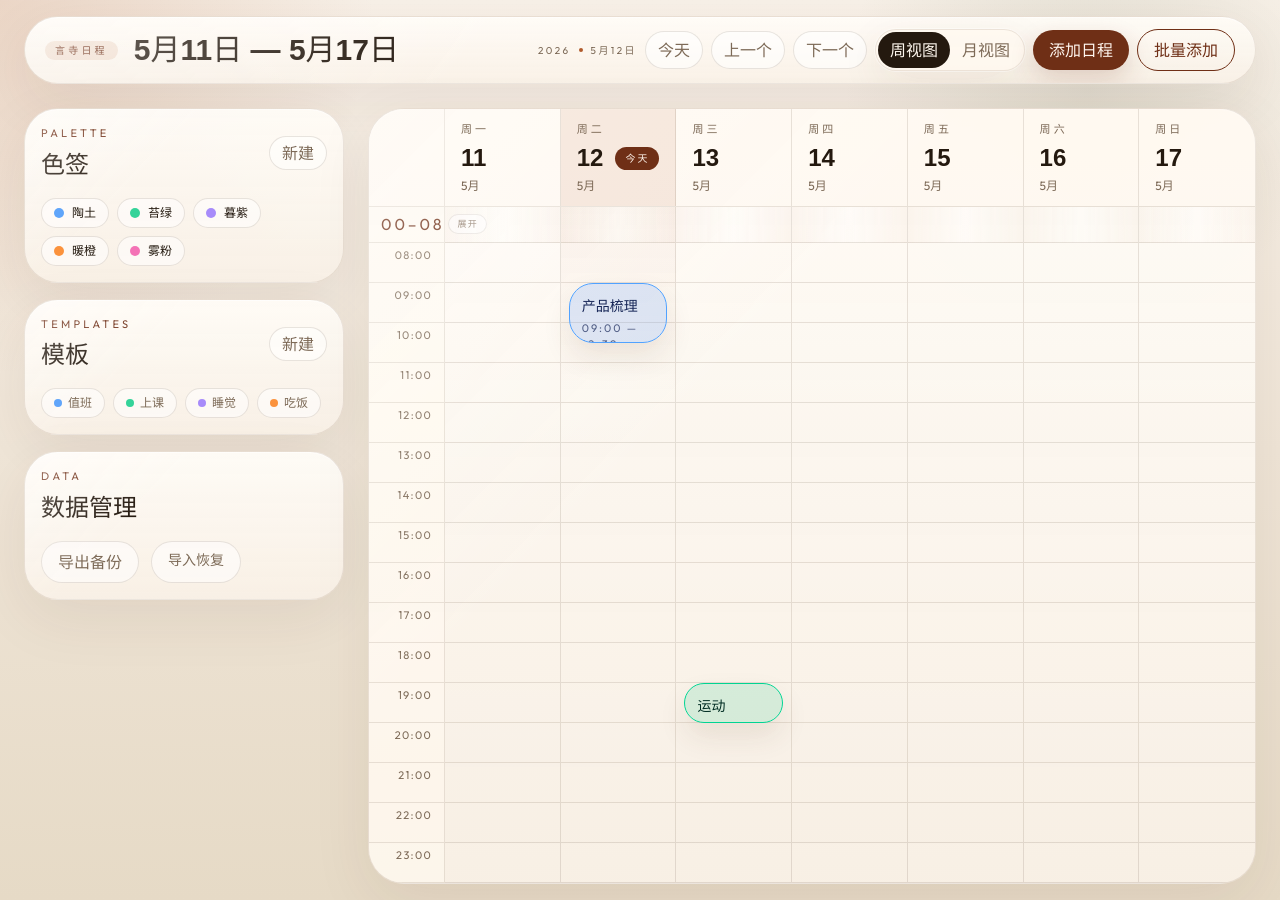
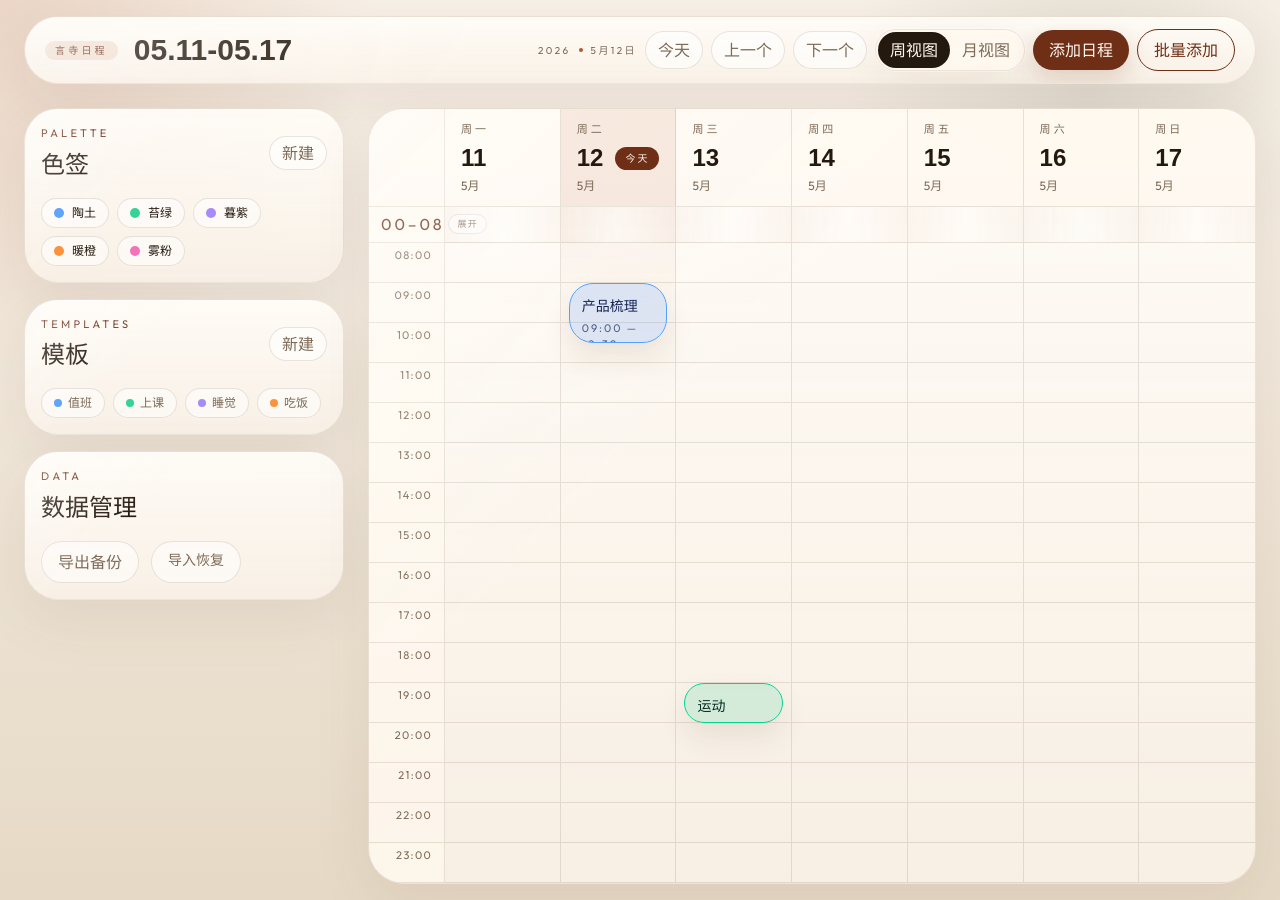
Before and after one commit to 2656172491/Yansi-schedule, a Vue app: page /#/ in a window 1280 px wide. Built offline with nearby package versions, Linux system fonts and the light colour scheme.

Commit message:
压缩移动端顶部日期格式

```diff
--- a/src/components/calendar/CalendarToolbar.vue
+++ b/src/components/calendar/CalendarToolbar.vue
@@ -2,7 +2,7 @@
 import { computed } from 'vue'
 import dayjs from 'dayjs'
 import { useCalendarStore } from '../../stores/calendar'
-import { formatDisplayDate, getWeekRange } from '../../utils/date'
+import { getWeekRange } from '../../utils/date'
 
 const calendarStore = useCalendarStore()
 const emit = defineEmits(['open-management'])
@@ -10,10 +10,10 @@ const emit = defineEmits(['open-management'])
 const title = computed(() => {
   if (calendarStore.viewMode === 'week') {
     const { start, end } = getWeekRange(calendarStore.currentDate)
-    return `${formatDisplayDate(start, 'M月D日')} — ${formatDisplayDate(end, 'M月D日')}`
+    return `${dayjs(start).format('MM.DD')}-${dayjs(end).format('MM.DD')}`
   }
 
-  return dayjs(calendarStore.currentDate).format('YYYY年M月')
+  return dayjs(calendarStore.currentDate).format('YYYY.MM')
 })
 
 const subtitle = computed(() => {
@@ -30,7 +30,7 @@ const subtitle = computed(() => {
         <div class="flex min-w-0 items-center gap-2 text-[9px] uppercase tracking-[0.18em] text-[var(--accent-deep)] lg:text-[10px] lg:tracking-[0.32em]">
           <span class="whitespace-nowrap rounded-full bg-[var(--accent-soft)] px-2 py-0.5 lg:px-2.5">言寺日程</span>
         </div>
-        <h1 class="daily-number min-w-0 truncate text-center text-2xl font-semibold leading-none text-[var(--ink)] sm:text-3xl lg:text-left">{{ title }}</h1>
+        <h1 class="daily-number min-w-0 truncate text-center text-xl font-semibold leading-none text-[var(--ink)] sm:text-2xl lg:text-left lg:text-3xl">{{ title }}</h1>
         <button
           type="button"
           class="whitespace-nowrap justify-self-end rounded-full border border-[rgba(111,47,22,0.28)] bg-[var(--accent-deep)] px-2 py-1.5 text-xs font-semibold text-[#fff6ef] shadow-[0_10px_22px_rgba(73,44,24,0.22)] lg:hidden"
```
